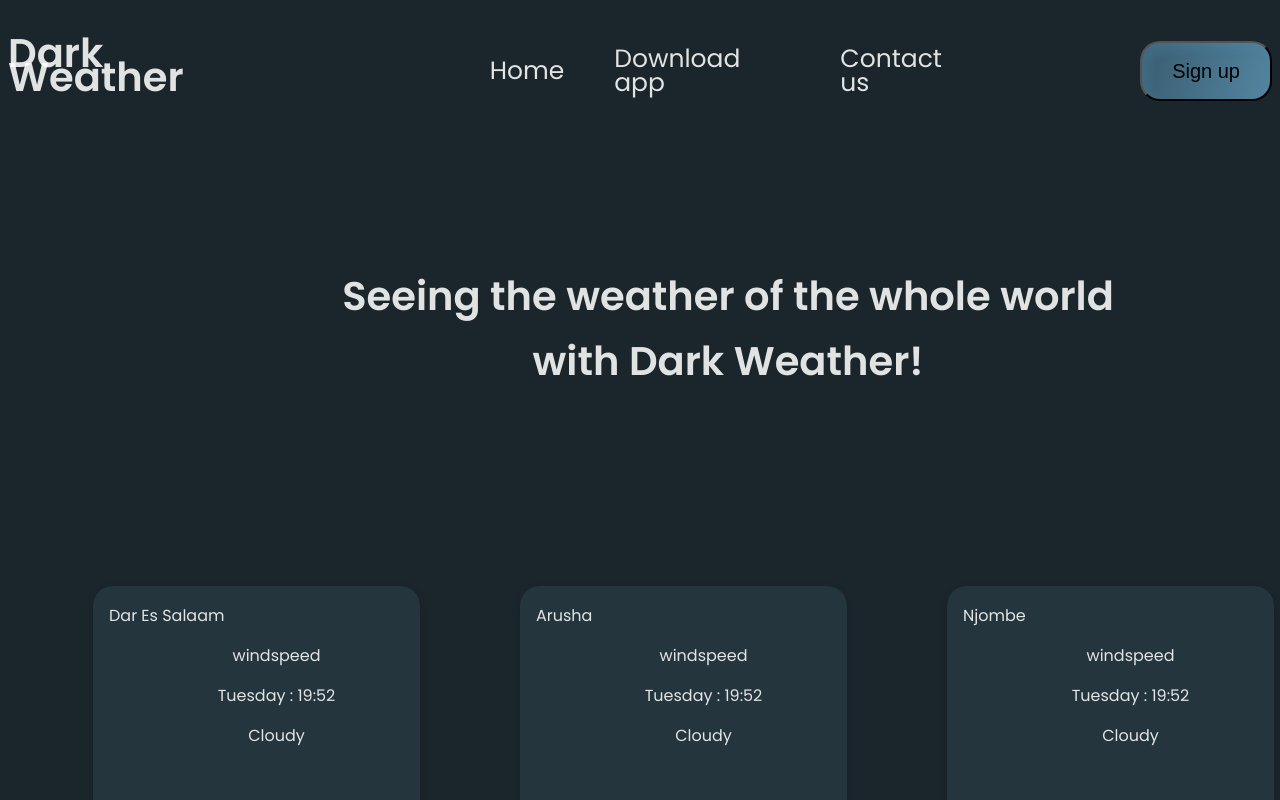
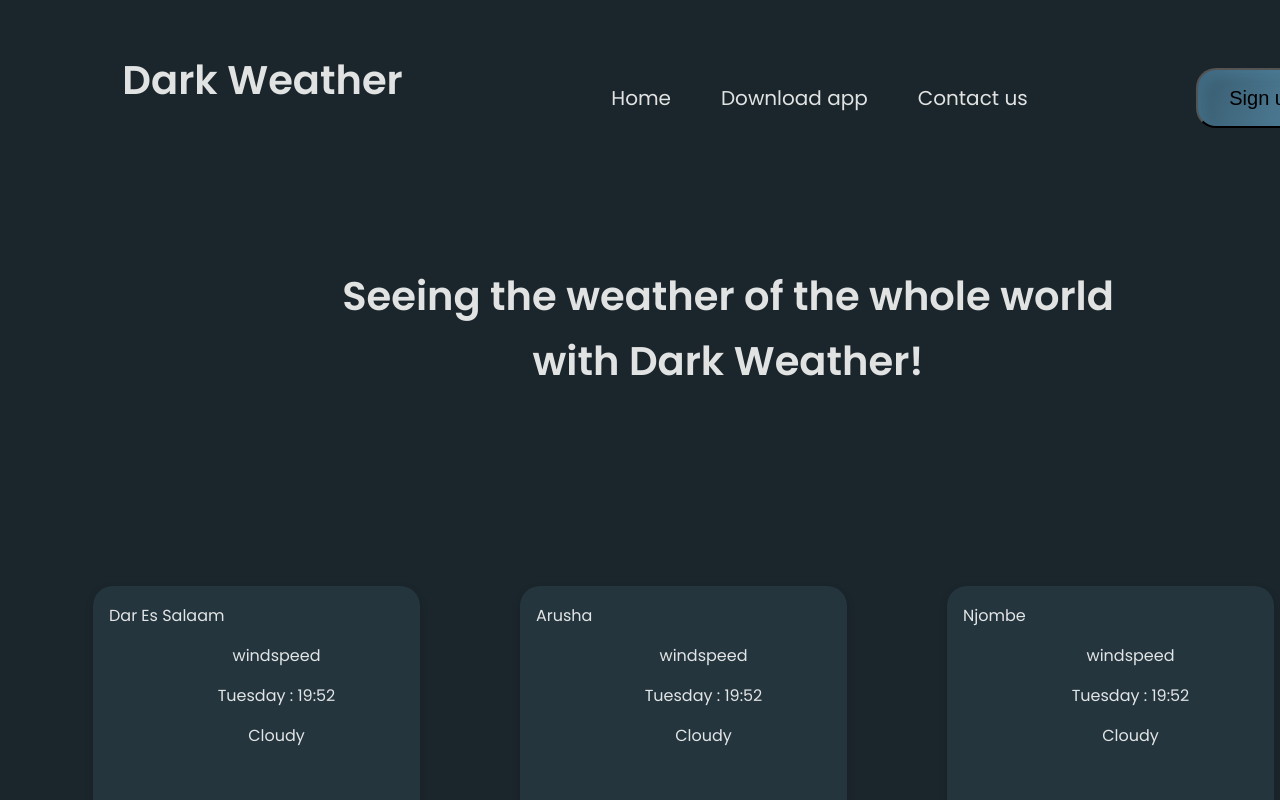
Before and after one commit to mavrk-mose/dark-weather, a React (Vite) app: page / in a window 1280 px wide. Shown: the top 800 px of the page. Built offline with nearby package versions, Linux system fonts and the light colour scheme.

Commit message:
adjusted navbar

```diff
--- a/src/index.css
+++ b/src/index.css
@@ -76,7 +76,7 @@ ul{
 }
 li{
   display:inline;
-  font-size: 25px;
+  font-size: 20px;
 }
 button{
   font-size: 20px;
@@ -94,6 +94,11 @@ button{
   align-items: center;
   padding: 0px;
   gap: 168px;
+  position: absolute;
+  width: 1277px;
+  height: 78px;
+  left: 80px;
+  top: 51px;
 }
 .content{
   position: absolute;
```
